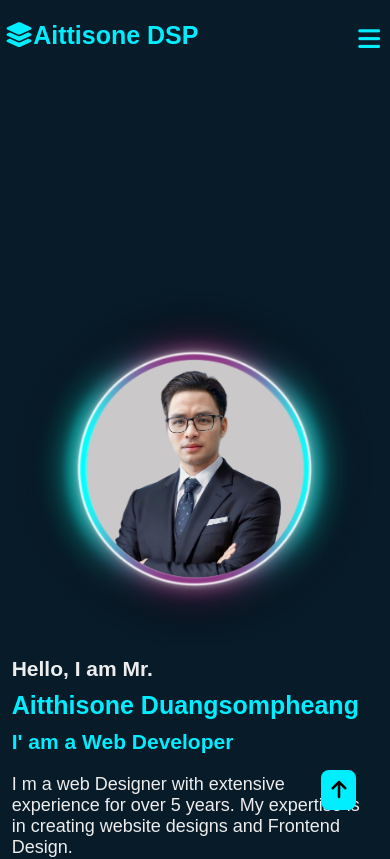
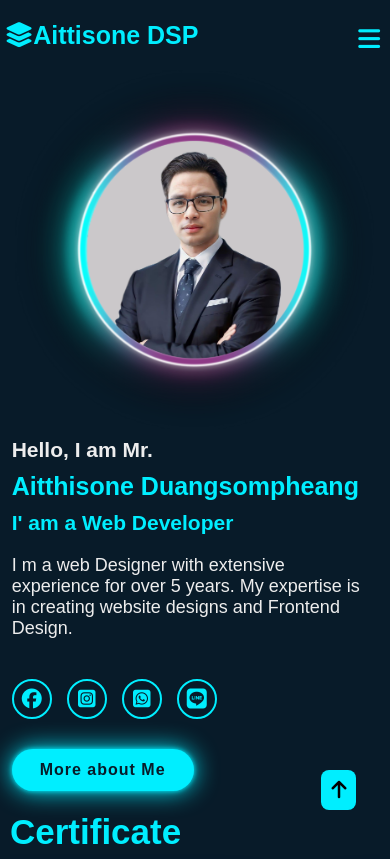
Before and after one commit to aitthisonedev/ait-cv-vite, a React (Vite) app: page / in a window 390 px wide. Shown: the top 859 px of the page. Built offline with nearby package versions, Linux system fonts and the light colour scheme.

Commit message:
late update

```diff
--- a/src/home.css
+++ b/src/home.css
@@ -273,8 +273,8 @@ body {
 @media screen and (max-width:480px) {
 
     .home {
-        margin-bottom: 180px;
-        height: auto;
+        margin-bottom: 140px;
+        height: 560px;
 
     }
     .home-content {
@@ -284,10 +284,10 @@ body {
     .home-content h1 {
         font-size: 25px;
     }
-    .me-img img {
+    /* .me-img img {
         margin-top:100px;
 
-    }
+    } */
 }
 @media screen and (max-width:320px) {
 
```
